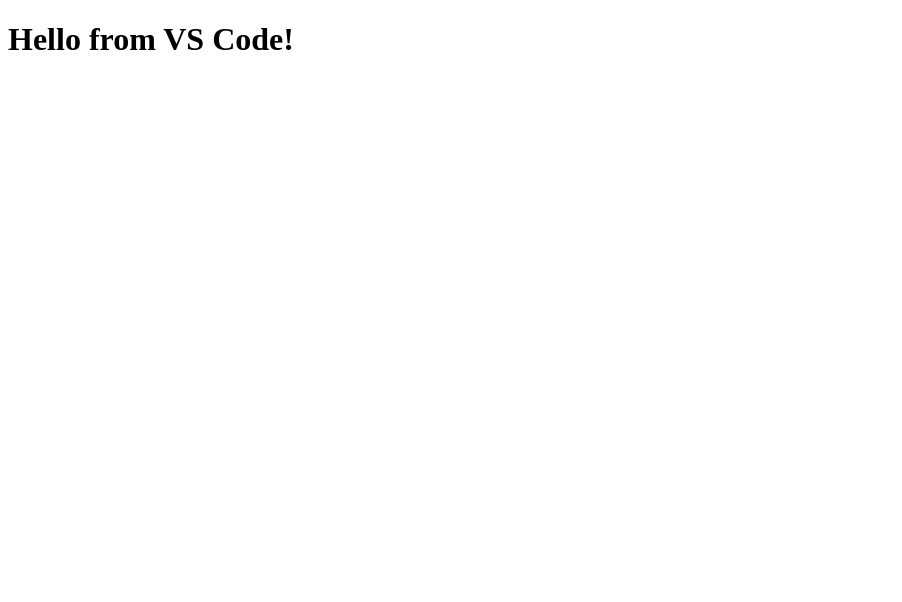
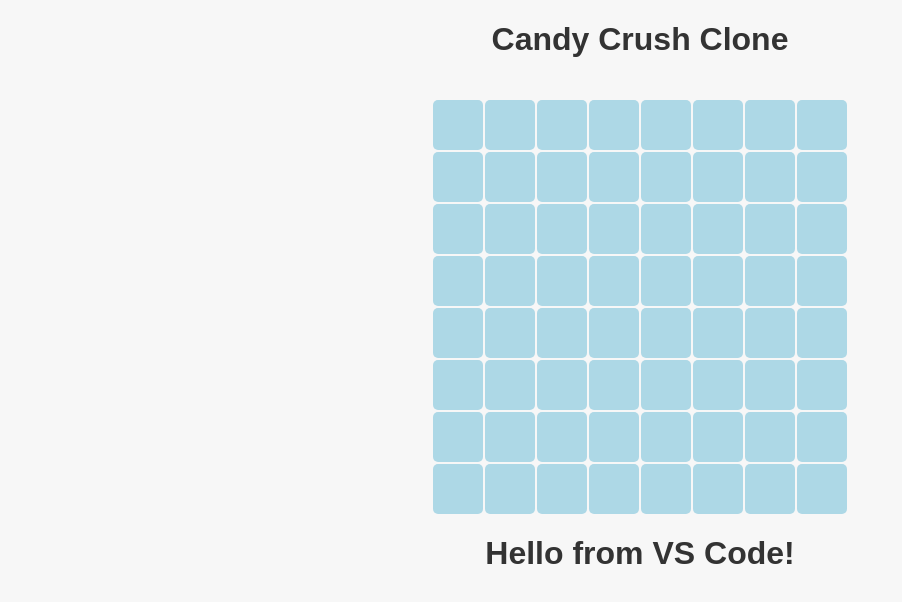
Before and after one commit to altynai-baibosunova/Automation_GH, a plain HTML site: page CandyCrush/index.html in a window 1280 px wide. Shown: the whole page, without its empty margins (0-902 px from the left). Drawn offline with Linux system fonts and the light colour scheme.

Commit message:
added style.css

```diff
--- /dev/null
+++ b/CandyCrush/css/style.css
@@ -0,0 +1,27 @@
+body {
+  background-color: #f7f7f7;
+  font-family: Arial, sans-serif;
+  display: flex;
+  flex-direction: column;
+  align-items: center;
+  margin: 0;
+}
+
+h1 {
+  color: #333;
+}
+
+#game-board {
+  display: grid;
+  grid-template-columns: repeat(8, 50px); /* 8 columns */
+  grid-template-rows: repeat(8, 50px);    /* 8 rows */
+  gap: 2px;
+  margin-top: 20px;
+}
+
+.square {
+  width: 50px;
+  height: 50px;
+  background-color: lightblue;
+  border-radius: 5px;
+}
--- a/CandyCrush/index.html
+++ b/CandyCrush/index.html
@@ -3,8 +3,13 @@
 <head>
   <meta charset="UTF-8" />
   <title>My JavaScript Project</title>
+<link rel="stylesheet" href="css/style.css">
 </head>
 <body>
+  <h1>Candy Crush Clone</h1>
+<div id="game-board"></div>
+<script src="js/script.js"></script>
+
   <h1>Hello from VS Code!</h1>
 
   <script src="script.js"></script>
--- a/CandyCrush/script.js
+++ b/CandyCrush/script.js
@@ -1,3 +1,8 @@
 
-console.log("JavaScript is running!");
-alert("Hello from script.js!");
+const board = document.getElementById("game-board");
+
+for (let i = 0; i < 64; i++) { // 8x8 grid
+  const square = document.createElement("div");
+  square.classList.add("square");
+  board.appendChild(square);
+}
```
